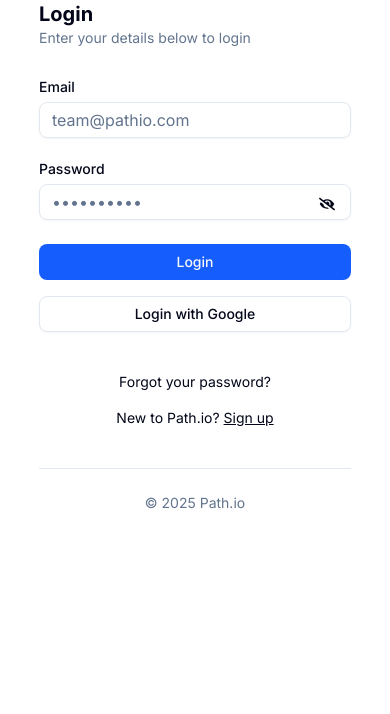
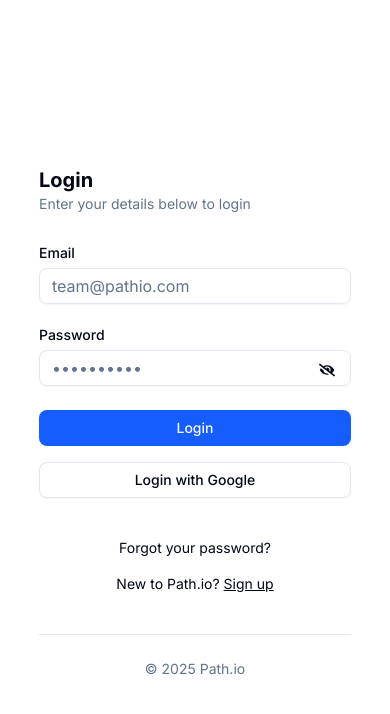
Before and after one commit to Path-io/Frontend, a Next.js app: page /login in a window 390 px wide. Shown: the top 714 px of the page. Built offline with nearby package versions, Linux system fonts and the light colour scheme.

Commit message:
chore: minor design fixes

```diff
--- a/src/app/(auth)/layout.tsx
+++ b/src/app/(auth)/layout.tsx
@@ -7,7 +7,7 @@ export default function AuthLayout({
   children: React.ReactNode;
 }>) {
   return (
-    <div className="flex items-center justify-center">
+    <div className="flex items-center min-h-screen h-full justify-center">
       <div className="bg-primary-foreground md:px-[6%] min-h-screen h-full hidden md:flex w-1/2 gap-8 flex-col items-center justify-center">
         <div className="logo w-full flex items-start">
           <Image
@@ -53,8 +53,8 @@ export default function AuthLayout({
           </p>
         </div>
       </div>
-      <div className="bg-white w-full md:w-1/2 flex items-center justify-center">
-            {children}
+      <div className="bg-white h-full w-full md:w-1/2 flex items-center justify-center">
+        {children}
       </div>
     </div>
   );
```
